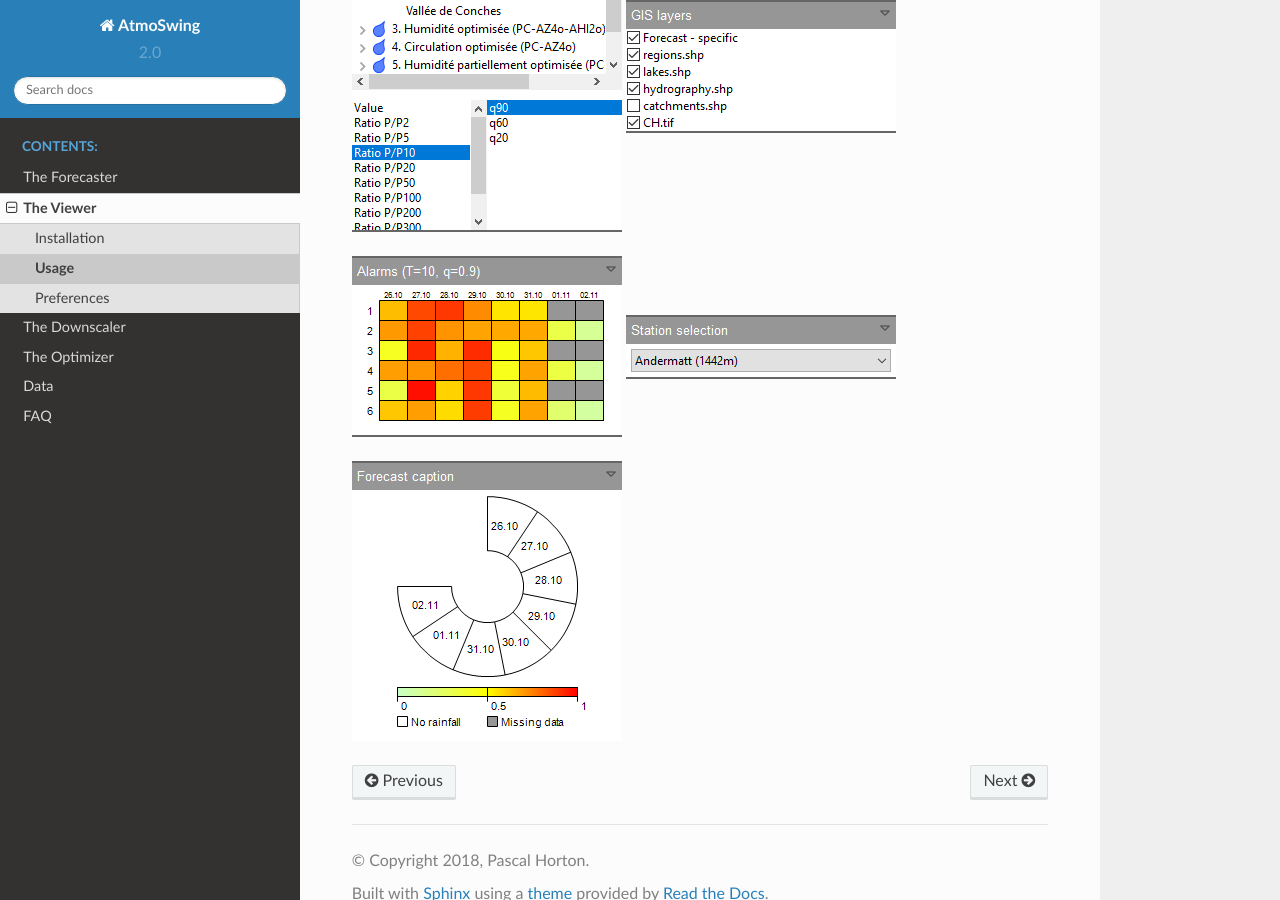
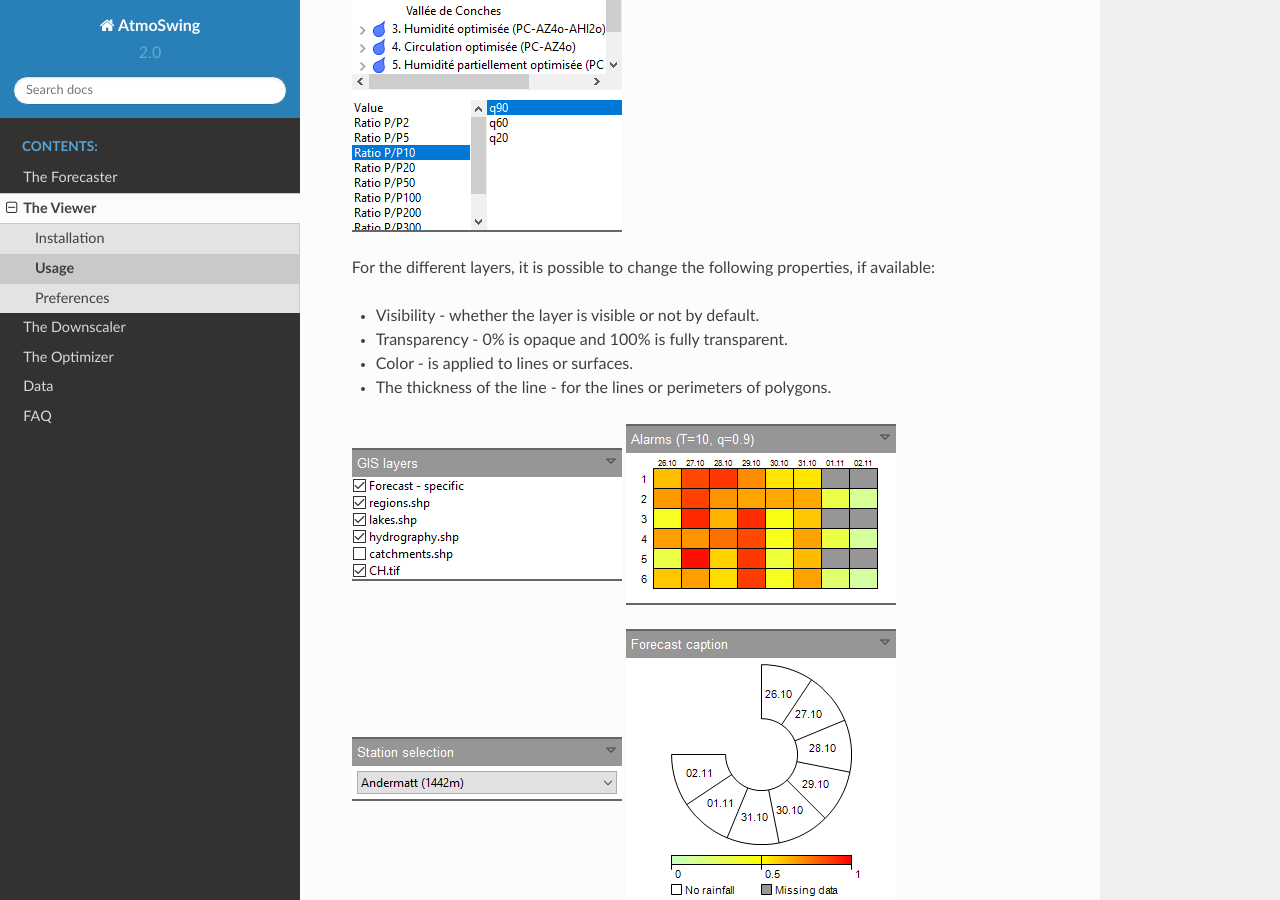
Before and after one commit to atmoswing/atmoswing-user-manual, a Sphinx documentation site: the page built from docs/app-viewer/usage.rst, in a window 1280 px wide and 900 px high, scrolled down 3313 px. Built offline with Sphinx 7.4.7 and the Read the Docs theme 2.0.0, drawn with Linux system fonts in a browser that asks for light colours; pages that are not in the unit, such as notebooks, are missing from menus.

Commit message:
Update usage.rst

```diff
--- a/docs/app-viewer/usage.rst
+++ b/docs/app-viewer/usage.rst
@@ -37,6 +37,13 @@ Usage
 
 .. image:: img/panel-forecasts.png
 
+For the different layers, it is possible to change the following properties, if available:
+
+* Visibility - whether the layer is visible or not by default.
+* Transparency - 0% is opaque and 100% is fully transparent.
+* Color - is applied to lines or surfaces.
+* The thickness of the line - for the lines or perimeters of polygons.
+
 .. image:: img/panel-layers.png
 
 .. image:: img/panel-alarms.png
```
